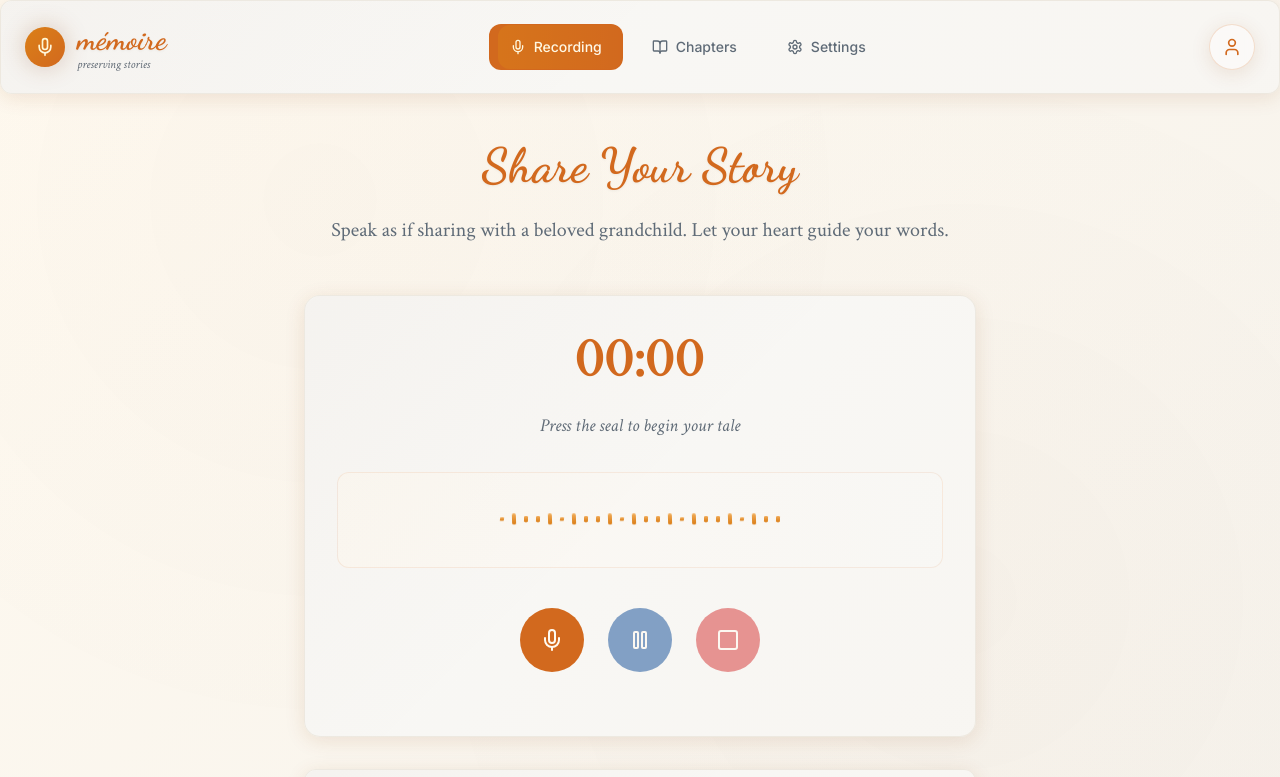
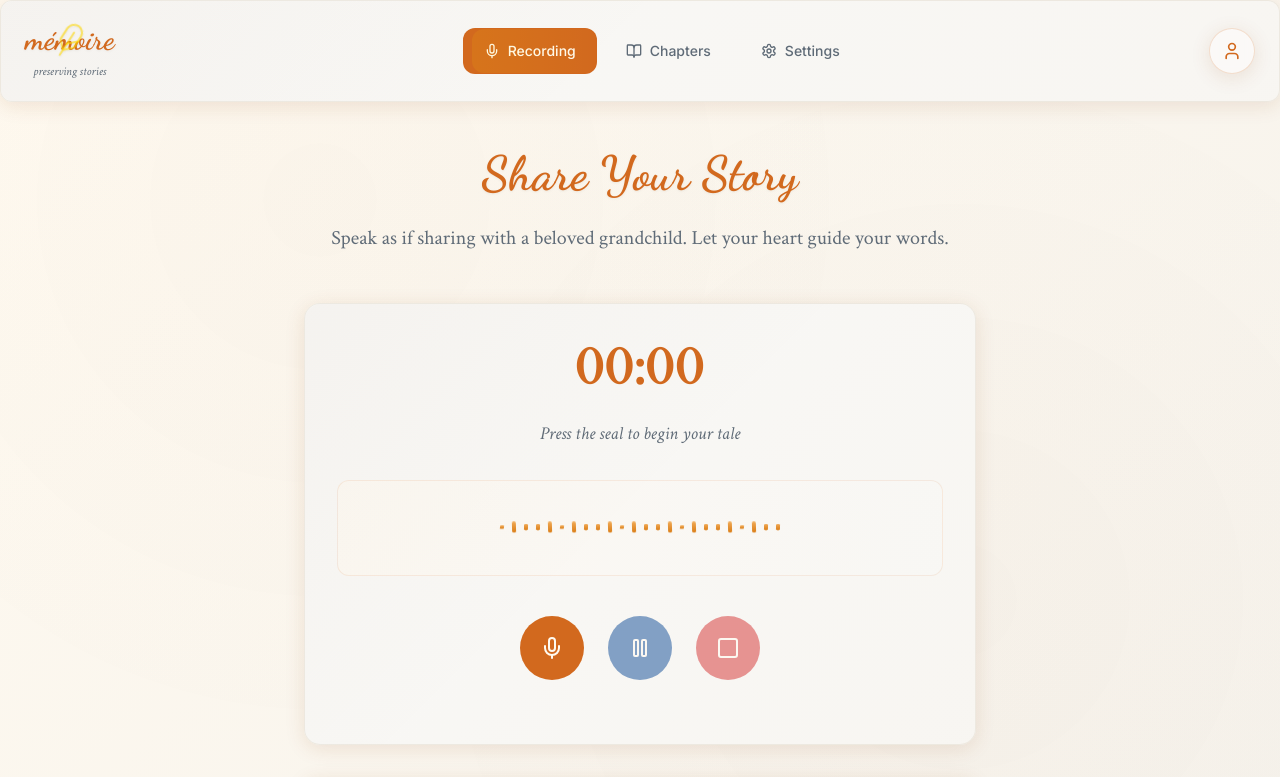
Before and after one commit to 26sneakysnake/memoir-scribe, a React (Vite) app: page / in a window 1280 px wide. Shown: the top 777 px of the page. Built offline with nearby package versions, Linux system fonts and the light colour scheme.

Commit message:
Update logo with vintage quill
Replace the current logo with a vintage quill graphic that visually interacts with the "mémoire" text.
-edited src/components/Navigation.tsx

```diff
--- a/src/components/Navigation.tsx
+++ b/src/components/Navigation.tsx
@@ -1,5 +1,5 @@
 import { useState } from 'react';
-import { Mic, BookOpen, Settings, User } from 'lucide-react';
+import { Mic, BookOpen, Settings, User, Feather } from 'lucide-react';
 import { cn } from '@/lib/utils';
 
 interface NavigationProps {
@@ -20,15 +20,15 @@ const Navigation = ({ activeTab, onTabChange, isRecording }: NavigationProps) =>
       <div className="container mx-auto px-6 py-5">
         <div className="flex items-center justify-between">
           <div className="flex items-center space-x-3">
-            <div className="w-10 h-10 rounded-full bg-primary flex items-center justify-center warm-glow relative">
-              <Mic className="w-5 h-5 text-primary-foreground" />
-              <div className="absolute inset-0 rounded-full bg-gradient-to-br from-accent/20 to-transparent"></div>
-            </div>
-            <div className="flex flex-col">
-              <h1 className="text-3xl font-cursive font-bold text-primary drop-shadow-sm">
+            <div className="relative">
+              <h1 className="text-3xl font-cursive font-bold text-primary drop-shadow-sm relative">
                 mémoire
+                {/* Vintage feather crossing through the text */}
+                <div className="absolute top-1/2 left-1/2 transform -translate-x-1/2 -translate-y-1/2 -rotate-12">
+                  <Feather className="w-8 h-8 text-accent/60 drop-shadow-sm" strokeWidth={1.5} />
+                </div>
               </h1>
-              <span className="text-xs text-muted-foreground font-serif italic">preserving stories</span>
+              <span className="text-xs text-muted-foreground font-serif italic ml-2">preserving stories</span>
             </div>
           </div>
 
```
